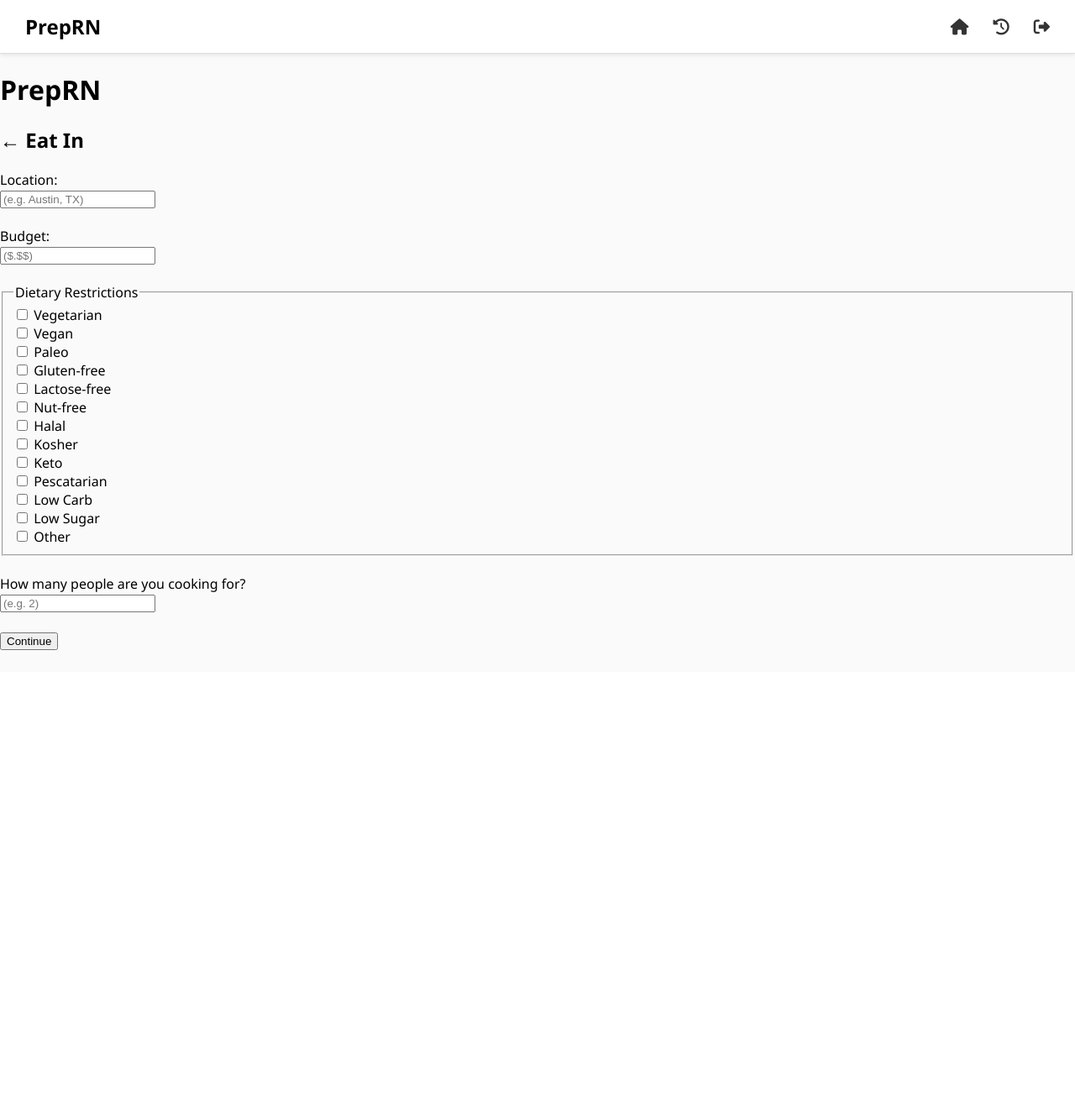
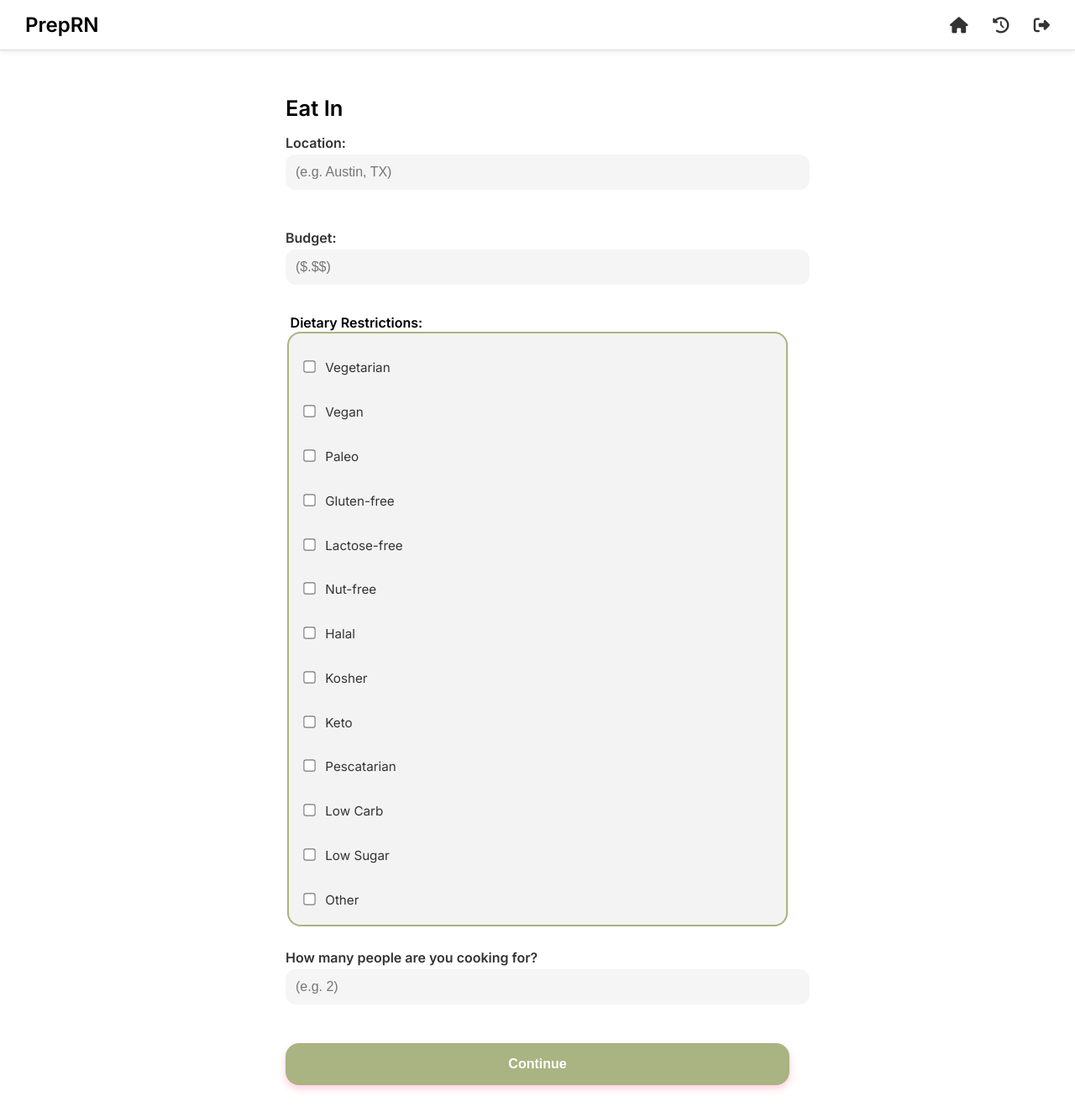
Before and after one commit to riddhimayadav/PrepRN, a Flask app: page /prep in a window 1280 px wide. Shown: the whole page at 84% size. Before the commit the page ends 774 px from the top, so only its background shows below. Run offline with Flask 3, Linux system fonts and the light colour scheme; a user stored in the database is signed in; some web fonts are replaced.

Commit message:
styling for eating in

```diff
--- a/app.py
+++ b/app.py
@@ -16,9 +16,14 @@ load_dotenv()
 
 app = Flask(__name__)
 app.secret_key = "secret_key"
-
+# spoon_key = os.getenv("SPOON_API_KEY")
+# yelp_key = os.getenv("YELP_API_KEY")
 create_user_table()
-
+api_key = os.getenv("SPOON_API_KEY")
+print("DEBUG Spoon Key:", api_key)
+params = {
+    "apiKey": api_key
+}
 
 @app.route("/")
 @app.route("/home")
--- /dev/null
+++ b/static/prep.css
@@ -0,0 +1,116 @@
+/* Global Reset & Typography */
+body {
+  font-family: 'Inter', sans-serif;
+  margin: 0;
+  padding: 0;
+  background: #ffffff;
+  color: #000;
+}
+
+main {
+  padding: 2rem;
+  max-width: 600px;
+  margin: 0 auto;
+}
+
+h2 {
+  font-size: 1.6rem;
+  margin-bottom: 1rem;
+}
+
+h3 {
+  margin-top: 2rem;
+  font-size: 1.4rem;
+  color: #AAB382;
+}
+
+form {
+  display: flex;
+  flex-direction: column;
+  gap: 0.2rem;
+}
+
+label {
+  font-weight: 600;
+  color: #333;
+}
+
+input[type="text"],
+input[type="number"] {
+  width: 100%;
+  padding: 0.75rem;
+  border: none;
+  border-radius: 12px;
+  background: #f5f5f5;
+  font-size: 1rem;
+  margin-top: 0.25rem;
+}
+
+fieldset {
+  background: #f3f3f3;
+  border: none;
+  border-radius: 16px;
+  padding: 1rem;
+  box-shadow: inset 0 0 0 2px #AAB382;
+}
+
+legend {
+  font-weight: 600;
+  font-size: 1rem;
+  position: relative;
+  top: -0.7rem;
+  left: -0.9rem;
+}
+
+fieldset label {
+  font-weight: normal;
+  display: block;
+  margin: 0.4rem 0;
+  font-size: 0.95rem;
+}
+
+input[type="checkbox"] {
+  margin-right: 0.5rem;
+  transform: scale(1.1);
+}
+
+button[type="submit"] {
+  background: #AAB382;
+  color: white;
+  padding: 1rem;
+  font-size: 1rem;
+  font-weight: 600;
+  border: none;
+  border-radius: 16px;
+  cursor: pointer;
+  transition: background 0.3s ease;
+  box-shadow: 0px 4px 10px rgba(255, 0, 64, 0.2);
+}
+
+button[type="submit"]:hover {
+  background: #939e69;
+}
+
+ul {
+  padding-left: 1.2rem;
+}
+
+ul li {
+  background: #fafafa;
+  padding: 1rem;
+  border-left: 4px solid #AAB382;
+  margin-bottom: 1rem;
+  border-radius: 8px;
+  list-style: none;
+  box-shadow: 0 2px 4px rgba(0, 0, 0, 0.05);
+}
+
+ul li a {
+  color: #AAB382;
+  text-decoration: none;
+  font-weight: 500;
+}
+
+ul li a:hover {
+  text-decoration: underline;
+}
--- a/templates/prep.html
+++ b/templates/prep.html
@@ -1,12 +1,19 @@
 {% extends "layout.html" %}
 
 {% block content %}
-  <header>
-    <h1>PrepRN</h1>
-  </header>
+
+<!DOCTYPE html>
+<html lang="en">
+<head>
+  <meta charset="UTF-8">
+  <title>PrepRN - Eat In</title>
+  <link rel="stylesheet" href="{{ url_for('static', filename='prep.css') }}">
+  <link href="https://fonts.googleapis.com/css2?family=Inter:wght@400;600&display=swap" rel="stylesheet">
+</head>
+<body>
 
   <main>
-    <h2>← Eat In</h2>
+    <h2>Eat In</h2>
     <form method="POST" action="{{ url_for('prep') }}">
       <label>
         Location: <br>
@@ -23,7 +30,7 @@
 
       <!-- Dietary Restrictions -->
       <fieldset>
-        <legend>Dietary Restrictions</legend>
+        <legend>Dietary Restrictions:</legend>
         <label><input type="checkbox" name="diet" value="vegetarian"> Vegetarian</label><br>
         <label><input type="checkbox" name="diet" value="vegan"> Vegan</label><br>
         <label><input type="checkbox" name="diet" value="paleo"> Paleo</label><br>
```
